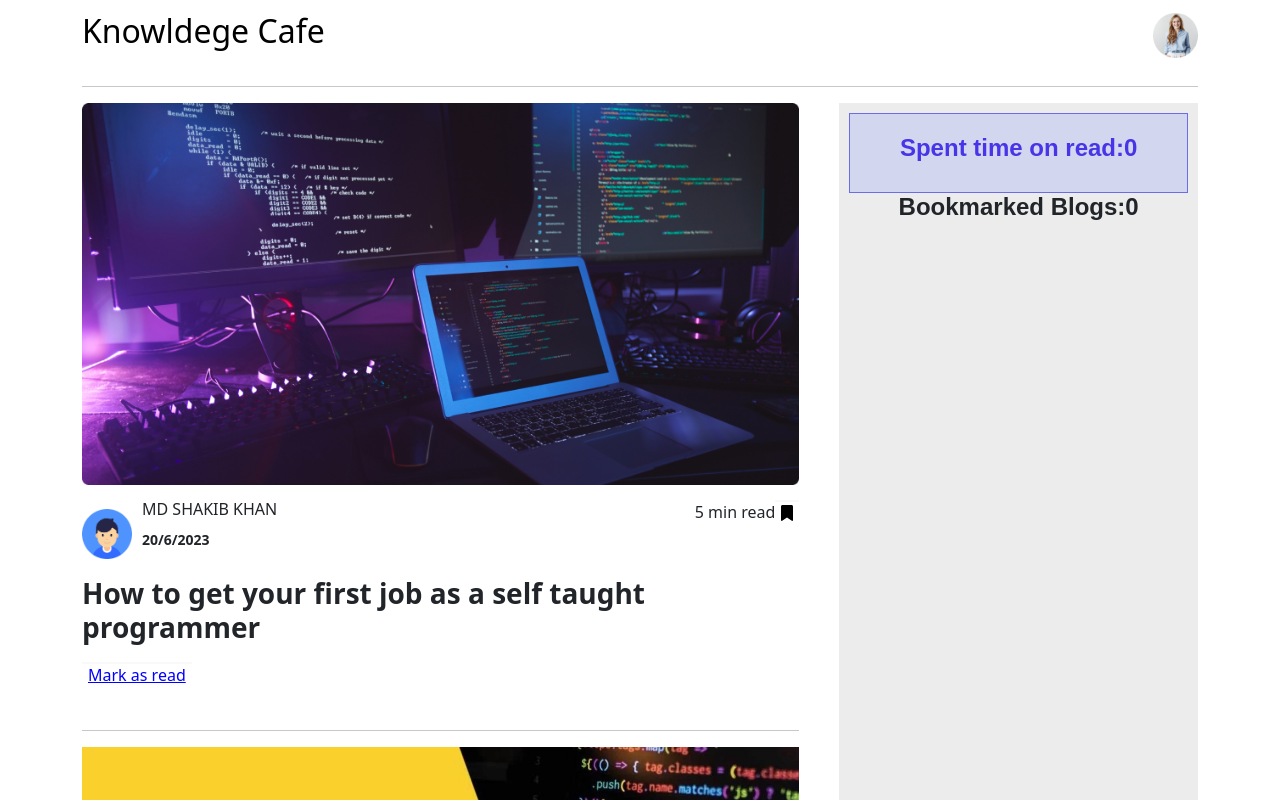
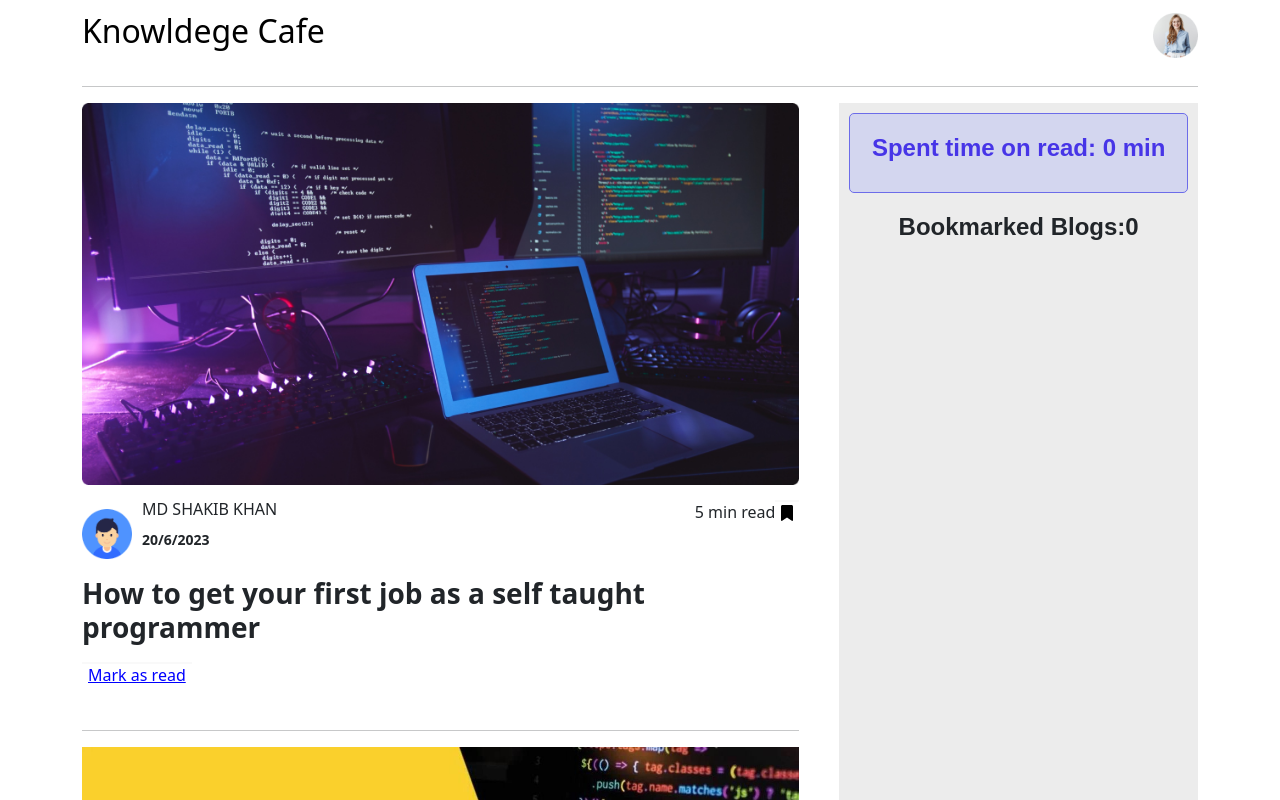
Before and after one commit to Shakib-Khan7/Knowledge-cafe-react, a React (Vite) app: page / in a window 1280 px wide. Shown: the top 800 px of the page. Built offline with nearby package versions, Linux system fonts and the light colour scheme.

Commit message:
bookmark design fixed

```diff
--- a/src/Components/Bookmark/Bookmark.css
+++ b/src/Components/Bookmark/Bookmark.css
@@ -11,6 +11,8 @@
     opacity: 0.8;
     border: 1px solid rgb(77, 77, 233);
     color: rgb(30, 8, 231);
+    margin-bottom: 20px;
+    border-radius: 5px;
 }
 .time h4{
     margin-top: 20px;
--- a/src/Components/Bookmark/Bookmark.jsx
+++ b/src/Components/Bookmark/Bookmark.jsx
@@ -20,10 +20,10 @@ const Bookmark = (props) => {
     return (
         <div className='bookmark-container'>
             <div className='time'>
-                <h4>Spent time on read:{timeSpent}</h4>
+                <h4>Spent time on read: {timeSpent} min</h4>
             </div>
 
-            <h4 style={{fontWeight:'700',fontFamily:'arial'}}>Bookmarked Blogs:{props.bookmarked.length}</h4>
+            <h4 style={{fontWeight:'700',fontFamily:'arial',marginBottom:'20px'}}>Bookmarked Blogs:{props.bookmarked.length}</h4>
              <div>
                 {
                     addedBlogs.map(ab=><MarkedBlogs key={ab.id}
--- a/src/Components/MarkedBlogs/MarkedBLogs.css
+++ b/src/Components/MarkedBlogs/MarkedBLogs.css
@@ -0,0 +1,13 @@
+.blog-bookmarked{
+    width: 95%;
+    height: 100px;
+    background-color: rgb(255, 255, 255);
+    margin-left: 7px;
+    border-radius: 7px;
+    margin-bottom: 20px;
+
+}
+#para{
+    font-weight: 700;
+    padding: 20px;
+}
--- a/src/Components/MarkedBlogs/MarkedBlogs.jsx
+++ b/src/Components/MarkedBlogs/MarkedBlogs.jsx
@@ -4,8 +4,8 @@ import './MarkedBLogs.css'
 const MarkedBlogs = (props) => {
     console.log(props.markedBlogs)
     return (
-        <div>
-            <p>{props.markedBlogs.blogTitle}</p>
+        <div className='blog-bookmarked'>
+            <p id='para'>{props.markedBlogs.blogTitle}</p>
 
         </div>
     );
```
